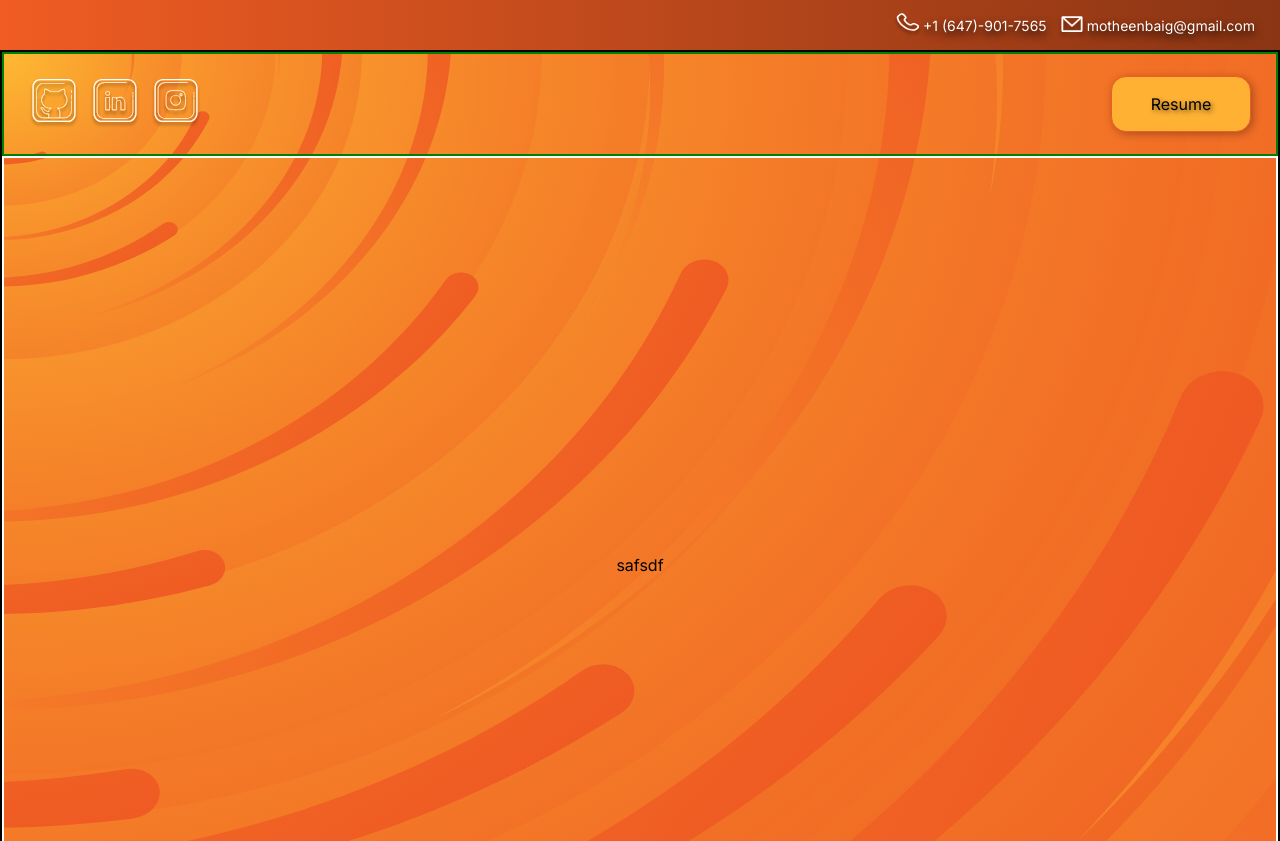
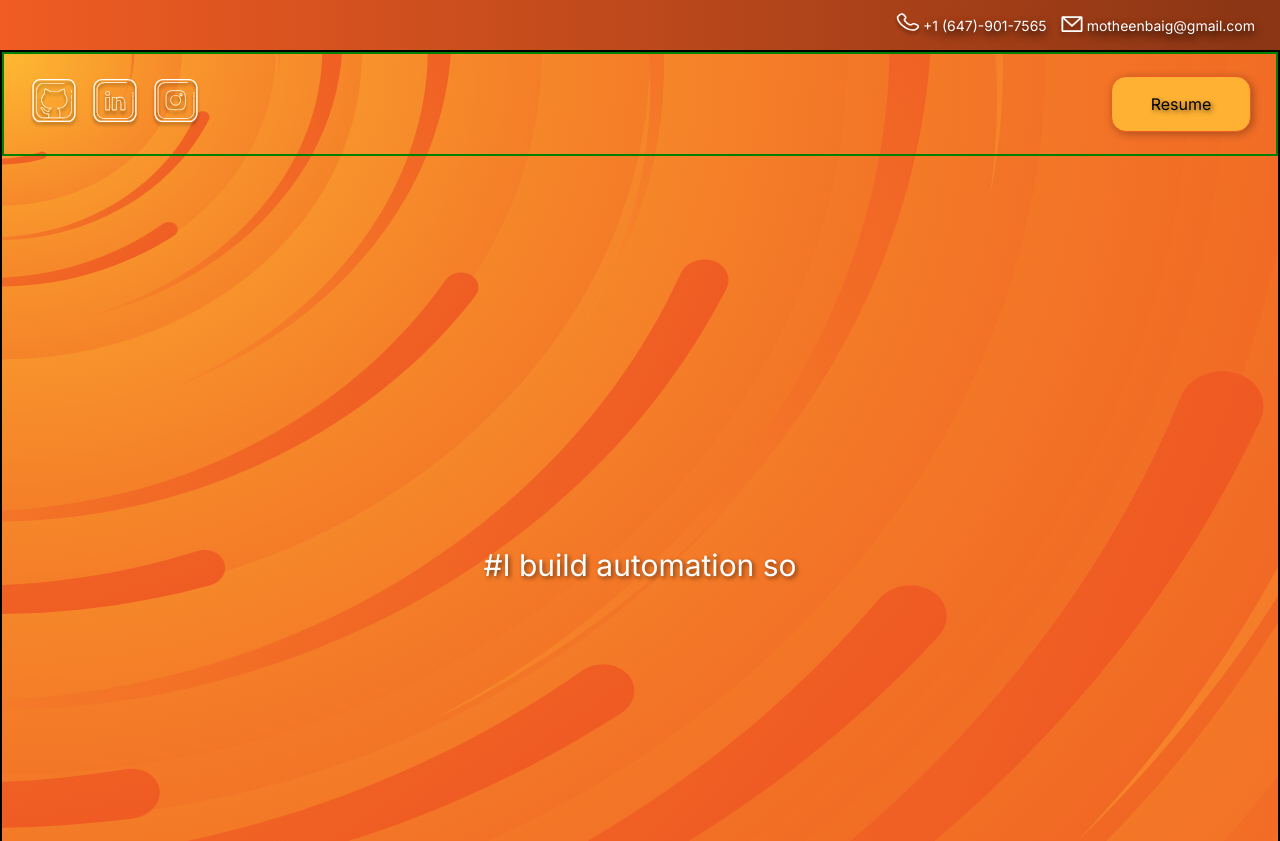
Before and after one commit to motheen-b/website-portfolio, a Vue app: page / in a window 1280 px wide. Shown: the top 841 px of the page. Built offline with nearby package versions, Linux system fonts and the light colour scheme.

Commit message:
Updated automatic text on Hero.vue

```diff
--- a/src/components/Hero.vue
+++ b/src/components/Hero.vue
@@ -19,7 +19,9 @@
         </div>
         </div>
         <div class="hero-body-content">
-            safsdf
+            <div class="info-text">
+                <div class="auto-text">#I build {{ displayedText }}</div>
+            </div>
         </div>
     </div>
 </template>
@@ -32,7 +34,7 @@ export default {
                 'Web3 applications.',
                 'automation solutions.',
                 "RESTful API's.",
-                'machine learning models.',
+                'ML models.',
                 'data analytics solutions.'
             ],
             selectedMessageIndex: 0,
@@ -81,6 +83,11 @@ export default {
 
 <style scoped>
     @import url('https://fonts.googleapis.com/css2?family=Inter:wght@400;500;600;700');
+    .auto-text {
+        font-size: 30px;
+        color: white;
+        text-shadow: 2px 2px 4px rgba(1, 1, 1, 0.5);
+    }
     .hero-content {
         font-family: 'Inter', sans-serif;
         display: flex;
@@ -101,9 +108,20 @@ export default {
         align-items: center;
         justify-content: center;
         height: 100%;
-        padding: 50px 50px;
-        border: 2px solid white;
+        /* padding: 50px 50px; */
+        /* border: 2px solid white; */
     }
+
+    .info-text {
+        display: flex;
+        justify-content: center;
+        align-items: center;
+        padding: 15px 25px;
+        height: 100px;
+        flex-basis: 100%;
+        /* border: 2px solid blue; */
+    }
+
 
     .social-items {
         display: flex;
@@ -153,5 +171,8 @@ export default {
         .buttons {
             padding: 15px;
         }
+        .hero-content {
+            height: 750px;
+        }
     }
 </style>
```
